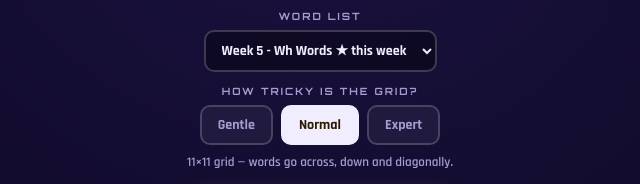
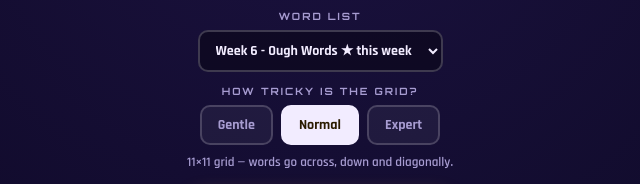
Before and after one commit to nottsaifuture/Fairfieldyear3arcade, a plain HTML site: page word-hunt.html in a window 1280 px wide. Shown: the part 386-570 px from the top of the page, 320-960 px from the left. Drawn offline with Linux system fonts and the light colour scheme.

Commit message:
Add Week 6 ough spelling words

```diff
--- a/word-hunt.html
+++ b/word-hunt.html
@@ -262,6 +262,18 @@ var $=function(id){return document.getElementById(id);};
    * d      = a short kid-friendly meaning (shown when the word is found).
    ======================================================================= */
 var WEEKS=[
+  {start:'2026-10-05', title:'Week 6 - Ough Words', words:[
+    {w:'COUGH',    d:'to force air from your throat with a short sound'},
+    {w:'BOUGHT',   d:'past tense of buy; paid money for something'},
+    {w:'ROUGH',    d:'not smooth, or not gentle'},
+    {w:'THROUGH',  d:'from one side of something to the other'},
+    {w:'TOUGH',    d:'strong and hard to break, or difficult'},
+    {w:'THOUGHT',  d:'an idea in your mind, or past tense of think'},
+    {w:'ALTHOUGH', d:'even though; used to show a contrast'},
+    {w:'BROUGHT',  d:'past tense of bring; carried or took something with you'},
+    {w:'ENOUGH',   d:'as much or as many as needed'},
+    {w:'THOROUGH', d:'careful and complete, missing nothing important'}
+  ]},
   {start:'2026-09-28', title:'Week 5 - Wh Words', words:[
     {w:'WHEN',    d:'at what time'},
     {w:'WHAT',    d:'which thing'},
```
Also changed, not shown: index.html (+10 -6 lines), word-cross.html (+12 -0 lines).
